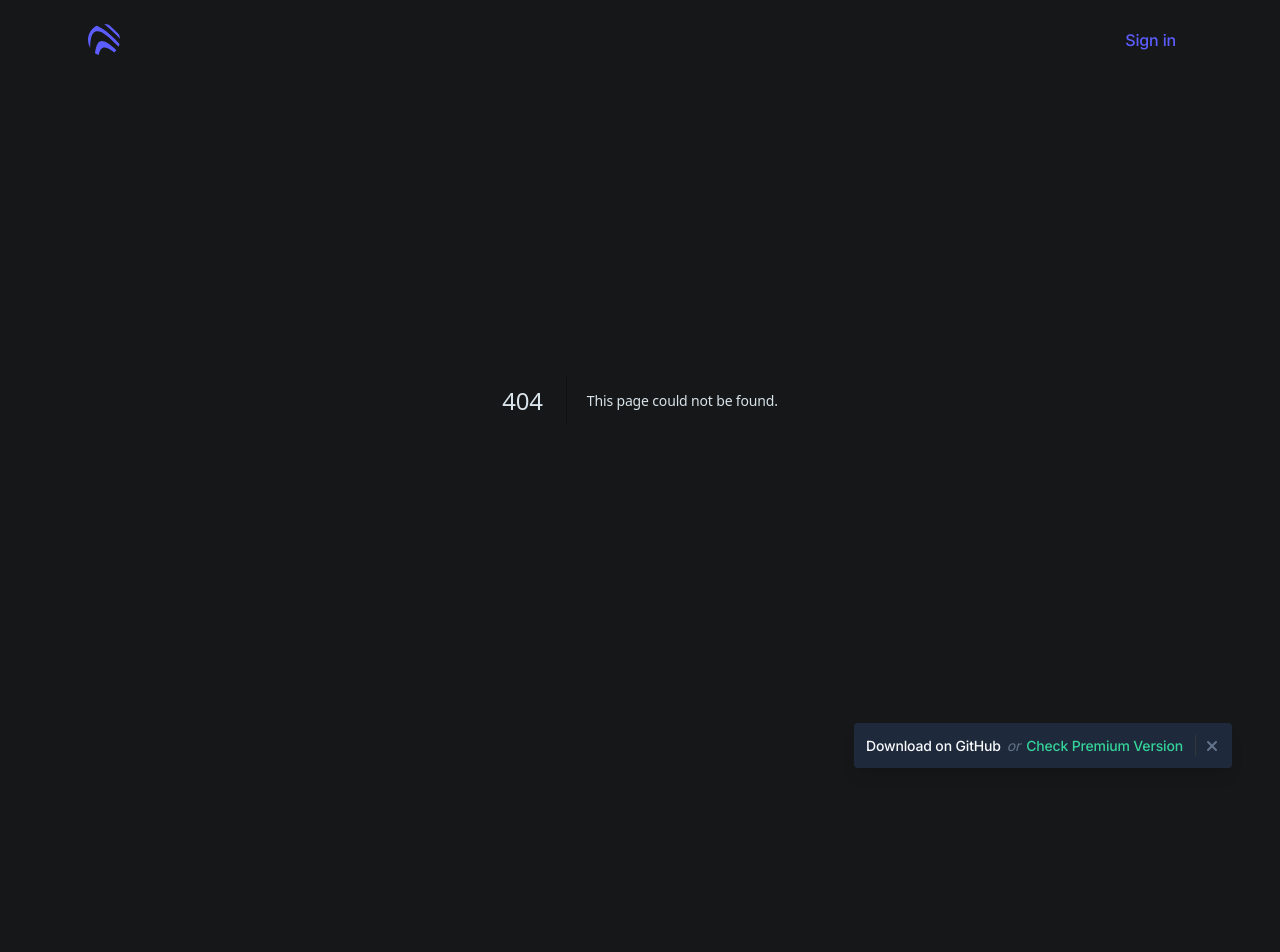
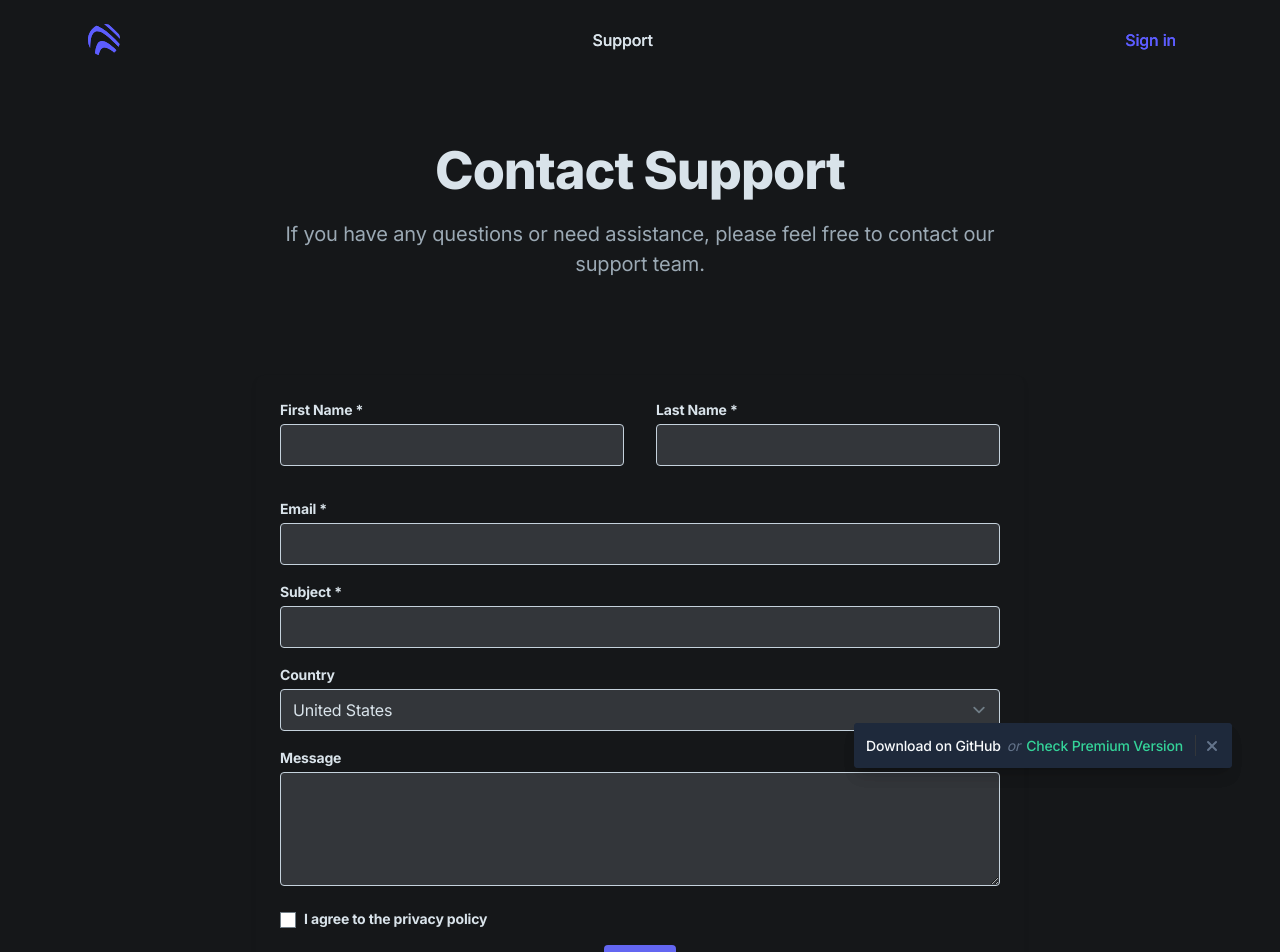
Before and after one commit to shoopapa/ai-gear, a Next.js app in the folder apps/marketing/: page /support in a window 1280 px wide. Before the commit this address had no page. Shown: the top 952 px of the page. Before the commit the page ends 800 px from the top, so only its background shows below. Built offline with nearby package versions, Linux system fonts and the light colour scheme.

Commit message:
add support page

```diff
--- a/apps/marketing/app/(default)/page.tsx
+++ b/apps/marketing/app/(default)/page.tsx
@@ -16,7 +16,6 @@ export default function Home() {
       <Features />
       <Zigzag />
       <Testimonials />
-      <Newsletter />
     </>
   )
 }
--- a/apps/marketing/app/api/hello/route.ts
+++ /dev/null
@@ -1,3 +0,0 @@
-export async function GET(request: Request) {
-  return new Response('Hello, Next.js!')
-}
--- /dev/null
+++ b/apps/marketing/app/support/page.tsx
@@ -0,0 +1,31 @@
+// pages/Support.js
+
+import React from 'react';
+import Layout from '../layout'; // Assuming you have a layout component for theming
+import ContactForm from '../../components/contact'; // You may need to create this component
+
+const Support = () => {
+  return (
+    <Layout>
+      <div className="max-w-6xl mx-auto px-4 sm:px-6 relative">
+
+        {/* Support page content */}
+        <div className="pt-20 md:pt-32 pb-16">
+          {/* Section header */}
+          <div className="max-w-3xl mx-auto text-center pb-12 md:pb-16">
+            <h1 className="h1 mb-4" data-aos="fade-up">Contact Support</h1>
+            <p className="text-xl text-gray-400 mb-8" data-aos="fade-up" data-aos-delay="200">
+              If you have any questions or need assistance, please feel free to contact our support team.
+            </p>
+          </div>
+
+          {/* Contact Form */}
+          <ContactForm />
+        </div>
+
+      </div>
+    </Layout>
+  );
+};
+
+export default Support;
--- /dev/null
+++ b/apps/marketing/components/contact.tsx
@@ -0,0 +1,138 @@
+"use client"
+// components/ContactForm.js
+
+import React, { useState } from 'react';
+
+const ContactForm = () => {
+  const [formData, setFormData] = useState({
+    firstName: '',
+    lastName: '',
+    email: '',
+    subject: '',
+    country: 'United States',
+    message: '',
+    agreeToPrivacyPolicy: false,
+  });
+
+  const handleInputChange = (e) => {
+    const { name, value, type, checked } = e.target;
+    const inputValue = type === 'checkbox' ? checked : value;
+
+    setFormData({
+      ...formData,
+      [name]: inputValue,
+    });
+  };
+
+  const handleSubmit = (e) => {
+    e.preventDefault();
+    // Here, you can implement the logic to send the form data to your backend or support email
+    console.log(formData); // For demonstration purposes, log the form data
+  };
+
+  return (
+    <div className="max-w-4xl mx-auto bg-gray-900 p-6 rounded-lg shadow-md" data-aos="fade-up" data-aos-delay="400">
+      <form onSubmit={handleSubmit}>
+        <div className="flex flex-wrap -mx-4 mb-4">
+          <div className="w-full md:w-1/2 px-4 mb-4">
+            <label htmlFor="firstName" className="block text-gray-200 text-sm font-bold mb-1">First Name *</label>
+            <input
+              type="text"
+              id="firstName"
+              name="firstName"
+              value={formData.firstName}
+              onChange={handleInputChange}
+              className="w-full border border-gray-300 rounded px-3 py-2 bg-gray-700 text-gray-200 focus:outline-none focus:border-indigo-500"
+              required
+            />
+          </div>
+          <div className="w-full md:w-1/2 px-4 mb-4">
+            <label htmlFor="lastName" className="block text-gray-200 text-sm font-bold mb-1">Last Name *</label>
+            <input
+              type="text"
+              id="lastName"
+              name="lastName"
+              value={formData.lastName}
+              onChange={handleInputChange}
+              className="w-full border border-gray-300 rounded px-3 py-2 bg-gray-700 text-gray-200 focus:outline-none focus:border-indigo-500"
+              required
+            />
+          </div>
+        </div>
+        <div className="mb-4">
+          <label htmlFor="email" className="block text-gray-200 text-sm font-bold mb-1">Email *</label>
+          <input
+            type="email"
+            id="email"
+            name="email"
+            value={formData.email}
+            onChange={handleInputChange}
+            className="w-full border border-gray-300 rounded px-3 py-2 bg-gray-700 text-gray-200 focus:outline-none focus:border-indigo-500"
+            required
+          />
+        </div>
+        <div className="mb-4">
+          <label htmlFor="subject" className="block text-gray-200 text-sm font-bold mb-1">Subject *</label>
+          <input
+            type="text"
+            id="subject"
+            name="subject"
+            value={formData.subject}
+            onChange={handleInputChange}
+            className="w-full border border-gray-300 rounded px-3 py-2 bg-gray-700 text-gray-200 focus:outline-none focus:border-indigo-500"
+            required
+          />
+        </div>
+        <div className="mb-4">
+          <label htmlFor="country" className="block text-gray-200 text-sm font-bold mb-1">Country</label>
+          <select
+            id="country"
+            name="country"
+            value={formData.country}
+            onChange={handleInputChange}
+            className="w-full border border-gray-300 rounded px-3 py-2 bg-gray-700 text-gray-200 focus:outline-none focus:border-indigo-500"
+          >
+            <option value="United States">United States</option>
+            {/* Add other country options here */}
+          </select>
+        </div>
+        <div className="mb-4">
+          <label htmlFor="message" className="block text-gray-200 text-sm font-bold mb-1">Message</label>
+          <textarea
+            id="message"
+            name="message"
+            value={formData.message}
+            onChange={handleInputChange}
+            className="w-full border border-gray-300 rounded px-3 py-2 bg-gray-700 text-gray-200 focus:outline-none focus:border-indigo-500"
+            rows="4"
+            required
+          ></textarea>
+        </div>
+        <div className="mb-4">
+          <label className="block text-gray-200 text-sm font-bold mb-1">
+            <input
+              type="checkbox"
+              id="agreeToPrivacyPolicy"
+              name="agreeToPrivacyPolicy"
+              checked={formData.agreeToPrivacyPolicy}
+              onChange={handleInputChange}
+              className="mr-2"
+              required
+            />
+            I agree to the privacy policy
+          </label>
+        </div>
+        <div className="text-center">
+          <button
+            type="submit"
+            className="bg-indigo-500 text-white hover:bg-indigo-600 font-bold py-2 px-4 rounded focus:outline-none focus:shadow-outline"
+          >
+            Send
+          </button>
+        </div>
+      </form>
+    </div>
+  );
+};
+
+export default ContactForm;
--- a/apps/marketing/components/features.tsx
+++ b/apps/marketing/components/features.tsx
@@ -6,8 +6,8 @@ export default function Features() {
 
           {/* Section header */}
           <div className="max-w-3xl mx-auto text-center pb-12 md:pb-20">
-            <h2 className="h2 mb-4">The majority our customers do not understand their workflows.</h2>
-            <p className="text-xl text-gray-400">Excepteur sint occaecat cupidatat non proident, sunt in culpa qui officia deserunt mollit anim id est laborum.</p>
+            <h2 className="h2 mb-4">Elevate your wrestling game with AI Gear, the app that delivers real-time performance insights using sensor tech on your iOS device!</h2>
+            <p className="text-xl text-gray-400">Discover advanced metrics and analysis to improve your performance on the mat. Download AI Gear today!</p>
           </div>
 
           {/* Items */}
@@ -20,8 +20,8 @@ export default function Features() {
                 <path className="stroke-current text-purple-100" d="M30 39.313l-4.18 2.197L27 34.628l-5-4.874 6.91-1.004L32 22.49l3.09 6.26L42 29.754l-3 2.924" strokeLinecap="square" strokeWidth="2" fill="none" fillRule="evenodd" />
                 <path className="stroke-current text-purple-300" d="M43 42h-9M43 37h-9" strokeLinecap="square" strokeWidth="2" />
               </svg>
-              <h4 className="h4 mb-2">Instant Features</h4>
-              <p className="text-lg text-gray-400 text-center">joe is cool</p>
+              <h4 className="h4 mb-2">Takedown Speed</h4>
+              <p className="text-lg text-gray-400 text-center">Measure how quickly you execute takedowns for lightning-fast moves on the mat.</p>
             </div>
 
             {/* 2nd item */}
@@ -31,8 +31,8 @@ export default function Features() {
                 <path className="stroke-current text-purple-100" strokeWidth="2" strokeLinecap="square" d="M21 23h22v18H21z" fill="none" fillRule="evenodd" />
                 <path className="stroke-current text-purple-300" d="M26 28h12M26 32h12M26 36h5" strokeWidth="2" strokeLinecap="square" />
               </svg>
-              <h4 className="h4 mb-2">Instant Features</h4>
-              <p className="text-lg text-gray-400 text-center">Duis aute irure dolor in reprehenderit in voluptate velit esse cillum dolore eu fugiat nulla pariatur. Excepteur sint occaecat cupidatat.</p>
+              <h4 className="h4 mb-2">Escape Velocity</h4>
+              <p className="text-lg text-gray-400 text-center">Analyze your ability to break free from opponents with lightning-quick escapes.</p>
             </div>
 
             {/* 3rd item */}
@@ -45,8 +45,8 @@ export default function Features() {
                   <circle className="stroke-current text-purple-100" cx="11" cy="11" r="11" />
                 </g>
               </svg>
-              <h4 className="h4 mb-2">Instant Features</h4>
-              <p className="text-lg text-gray-400 text-center">Duis aute irure dolor in reprehenderit in voluptate velit esse cillum dolore eu fugiat nulla pariatur. Excepteur sint occaecat cupidatat.</p>
+              <h4 className="h4 mb-2">Positional Awareness</h4>
+              <p className="text-lg text-gray-400 text-center">Evaluate your position on the mat for strategic advantage during matches.</p>
             </div>
 
             {/* 4th item */}
@@ -58,8 +58,8 @@ export default function Features() {
                   <circle className="stroke-current text-purple-300" cx="13" cy="9" r="3" />
                 </g>
               </svg>
-              <h4 className="h4 mb-2">Instant Features</h4>
-              <p className="text-lg text-gray-400 text-center">Duis aute irure dolor in reprehenderit in voluptate velit esse cillum dolore eu fugiat nulla pariatur. Excepteur sint occaecat cupidatat.</p>
+              <h4 className="h4 mb-2">Intensity and Stamina</h4>
+              <p className="text-lg text-gray-400 text-center">Monitor your heart rate and energy expenditure during matches for peak performance.</p>
             </div>
 
             {/* 5th item */}
@@ -71,8 +71,8 @@ export default function Features() {
                   <path className="stroke-current text-purple-300" d="M22 30h4v12h-4z" />
                 </g>
               </svg>
-              <h4 className="h4 mb-2">Instant Features</h4>
-              <p className="text-lg text-gray-400 text-center">Duis aute irure dolor in reprehenderit in voluptate velit esse cillum dolore eu fugiat nulla pariatur. Excepteur sint occaecat cupidatat.</p>
+              <h4 className="h4 mb-2">Precision Strikes</h4>
+              <p className="text-lg text-gray-400 text-center">Assess your accuracy and effectiveness in landing strategic strikes during matches.</p>
             </div>
 
             {/* 6th item */}
@@ -85,9 +85,10 @@ export default function Features() {
                   <path className="stroke-current text-purple-100" d="M8.86 1.18C3.8 1.988 0 5.6 0 10c0 5 4.9 9 11 9a10.55 10.55 0 003.1-.4L20 21l-.6-5.2a9.125 9.125 0 001.991-2.948" />
                 </g>
               </svg>
-              <h4 className="h4 mb-2">Instant Features</h4>
-              <p className="text-lg text-gray-400 text-center">Duis aute irure dolor in reprehenderit in voluptate velit esse cillum dolore eu fugiat nulla pariatur. Excepteur sint occaecat cupidatat.</p>
+              <h4 className="h4 mb-2">Match Analysis</h4>
+              <p className="text-lg text-gray-400 text-center">Review match-specific data and video recordings to gain deeper insights into your techniques and strategies.</p>
             </div>
+
 
           </div>
 
--- a/apps/marketing/components/ui/footer.tsx
+++ b/apps/marketing/components/ui/footer.tsx
@@ -94,7 +94,7 @@ export default function Footer() {
           <div className="md:flex md:items-center md:justify-between">
 
             {/* Social links */}
-            <ul className="flex mb-4 md:order-1 md:ml-4 md:mb-0">
+            {/* <ul className="flex mb-4 md:order-1 md:ml-4 md:mb-0">
               <li>
                 <Link href="/" className="flex justify-center items-center text-purple-600 bg-gray-800 hover:text-gray-100 hover:bg-purple-600 rounded-full transition duration-150 ease-in-out" aria-label="Twitter">
                   <svg className="w-8 h-8 fill-current" viewBox="0 0 32 32" xmlns="http://www.w3.org/2000/svg">
@@ -132,10 +132,10 @@ export default function Footer() {
                   </svg>
                 </Link>
               </li>
-            </ul>
+            </ul> */}
 
             {/* Copyrights note */}
-            <div className="text-gray-400 text-sm mr-4">&copy; Cruip.com. All rights reserved.</div>
+            <div className="text-gray-400 text-sm mr-4">&copy; AI Gear All rights reserved.</div>
 
           </div>
 
--- a/apps/marketing/components/ui/header.tsx
+++ b/apps/marketing/components/ui/header.tsx
@@ -18,6 +18,16 @@ export default function Header() {
 
           {/* Desktop navigation */}
           <nav className="hidden md:flex md:grow">
+            <ul className="flex grow justify-end flex-wrap items-center">
+              <li>
+                <Link
+                  href="/support"
+                  className="font-medium hover:text-gray-200 px-4 py-3 flex items-center transition duration-150 ease-in-out"
+                >
+                  Support
+                </Link>
+              </li>
+            </ul>
             {/* Desktop sign in links */}
             <ul className="flex grow justify-end flex-wrap items-center">
               <li>
--- a/apps/marketing/next.config.js
+++ b/apps/marketing/next.config.js
@@ -1,6 +1,4 @@
 /** @type {import('next').NextConfig} */
-const nextConfig = {
-  port,
-};
+const nextConfig = {};
 
 module.exports = nextConfig;
```
